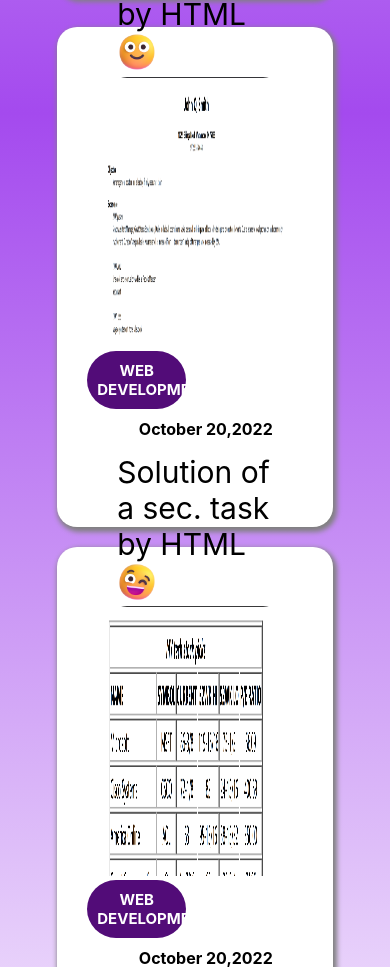
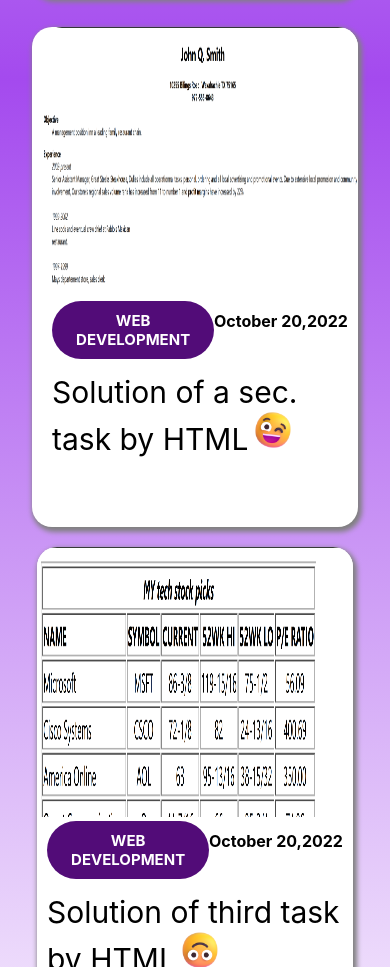
Before and after one commit to maryam274/Blog, a plain HTML site: page next.html in a window 390 px wide. Shown: the part 1033-2000 px from the top of the page. Drawn offline with Linux system fonts and the light colour scheme.

Commit message:
Update next.css

```diff
--- a/next.css
+++ b/next.css
@@ -16,45 +16,34 @@ body{
 }
 
 
+
+
 #span{
-    width: 40%;
-    height: 400px;
-    float: right;
-    margin: 10px 25px 20px 20px;
-
+    width: 48%;
+    height: 500px;
+    float:inline-start;
+    margin: 10px 0px 20px 25px;
     border-radius: 20px;
     background-color: white;
-    box-shadow: 2px 3px 5px 2px rgb(128, 128, 128);
+    box-shadow: 2px 3px 5px 2px grey;
     border: 50px;
+
 }
 #image{
-    width: 40%;
-    height: 400px;
-    float: left;
-    margin: 10px 0px 20px 20px;
-    padding-left: 25px;
-    padding-right: 25px;
+    width: 48%;
+    height: 500px;
+    float: inline-end;
+    margin: 10px 0px 20px 0;
     border-radius: 20px;
     background-color: white;
-    box-shadow: 2px 3px 5px 2px rgb(128, 128, 128);
+    box-shadow: 2px 3px 5px 2px grey;
     border: 50px;
-}
 
-.linkItem{
-    color: black;
-    font-size: 30px;
-    font-weight: 600px;
-    text-decoration: none;
-    padding: left 0px; ;
-}
-.linkItem:hover{
-    text-decoration: underline;
 }
 
 #prev{
-    float: left;
+    float: right;
     margin-top: 20px;
-    margin-left: 5%;
     margin-right: 5%;
     margin-bottom: 50px;
 }
@@ -70,58 +59,53 @@ button{
 button:hover{
     text-decoration: underline;
 }
+.linkItem{
+    color: black;
+    font-size: 30px;
+    font-weight: 600px;
+    text-decoration: none;
+}
+.linkItem:hover{
+    text-decoration: underline;
+}
 @media (max-width: 1160px){
-
-    .h4 {
-        float: right;
+    #header{
+        display: none;
     }
-   /* #prev {
+    #image{
+        width: 90%;
+        border: 10px;
+    }
+    #span{
+        width: 90%;
         float: left;
-        padding-top: 100px;
-        margin-top: 0px;
-        margin-left: 5%;
-        margin-right: 5%;
-        padding-bottom: 0px;
-
-
-    }*/
-
-    #span{
-        width: 50%;
-        float: left;
-        margin-left: 50px;
-        margin-right: 50px;
-        padding: 50px 50px;
-
-    }
-
-    #image{
-        width: 50%;
-        float: left;
-        margin-right: 50px;
-        margin-left: 50px;
-        padding: 50px 50px;
-
+        margin-left: 0px;
+        border: 10px;
     }
 
 }
 @media (max-width: 785px) {
-
+    #header{
+        display: "Article";
+    }
 
     #image{
-        width: 50%;
+        width: 90%;
         float: none;
         margin: 0 auto;
         position: static;
         margin-top: 30px;
         margin-bottom: 20px;
+        padding-left: 10px;
+
     }
     #span{
-        width: 50%;
+        float: none;
+        width: 90%;
         float: none;
         margin: 0 auto;
-        float: none;
         margin-bottom: 20px;
+
     }
     #content{
         width: 90%;
@@ -130,9 +114,5 @@ button:hover{
         margin: 0 auto;
         padding: 0;
     }
-    .linkItem {
-
-        size: 20px;
-    }
 
 }
```
